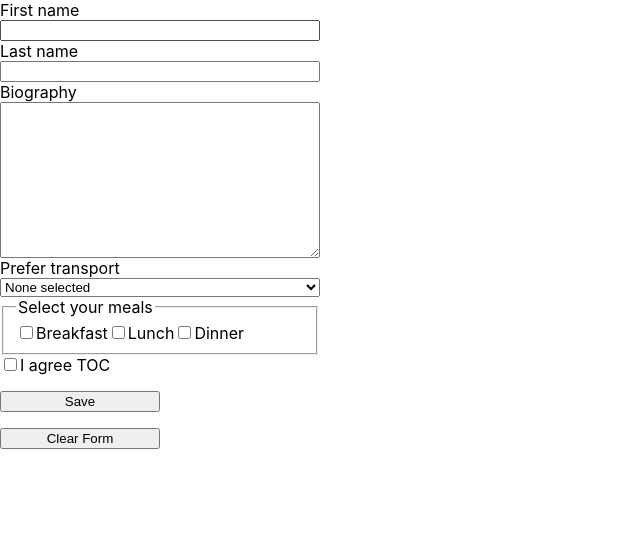
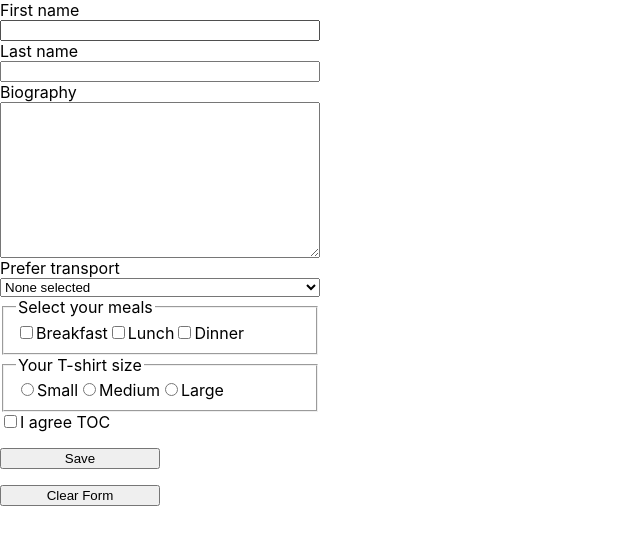
Before and after one commit to phhien203/ultimate-components, a React (Create React App) app: page / in a window 1280 px wide. Shown: the top 544 px of the page, without its empty margins (0-640 px from the left). Built offline with nearby package versions, Linux system fonts and the light colour scheme.

Commit message:
Using radio buttons

```diff
--- a/src/Form.js
+++ b/src/Form.js
@@ -11,6 +11,7 @@
     breakfast: false,
     lunch: false,
     dinner: false,
+    shirtSize: "",
   };
   const [formState, setFormState] = useState(initialState);
 
@@ -102,6 +103,44 @@
         <label htmlFor="dinner">Dinner</label>
       </fieldset>
 
+      <fieldset>
+        <legend>Your T-shirt size</legend>
+
+        <label htmlFor="sizeS">
+          <input
+            type="radio"
+            id="sizeS"
+            name="shirtSize"
+            value="S"
+            checked={formState.shirtSize === "S"}
+            onChange={updateFormState}
+          />
+          Small
+        </label>
+        <label htmlFor="sizeM">
+          <input
+            type="radio"
+            id="sizeM"
+            name="shirtSize"
+            value="M"
+            checked={formState.shirtSize === "M"}
+            onChange={updateFormState}
+          />
+          Medium
+        </label>
+        <label htmlFor="sizeL">
+          <input
+            type="radio"
+            id="sizeL"
+            name="shirtSize"
+            value="L"
+            checked={formState.shirtSize === "L"}
+            onChange={updateFormState}
+          />
+          Large
+        </label>
+      </fieldset>
+
       <label htmlFor="agree">
         <input
           type="checkbox"
```
